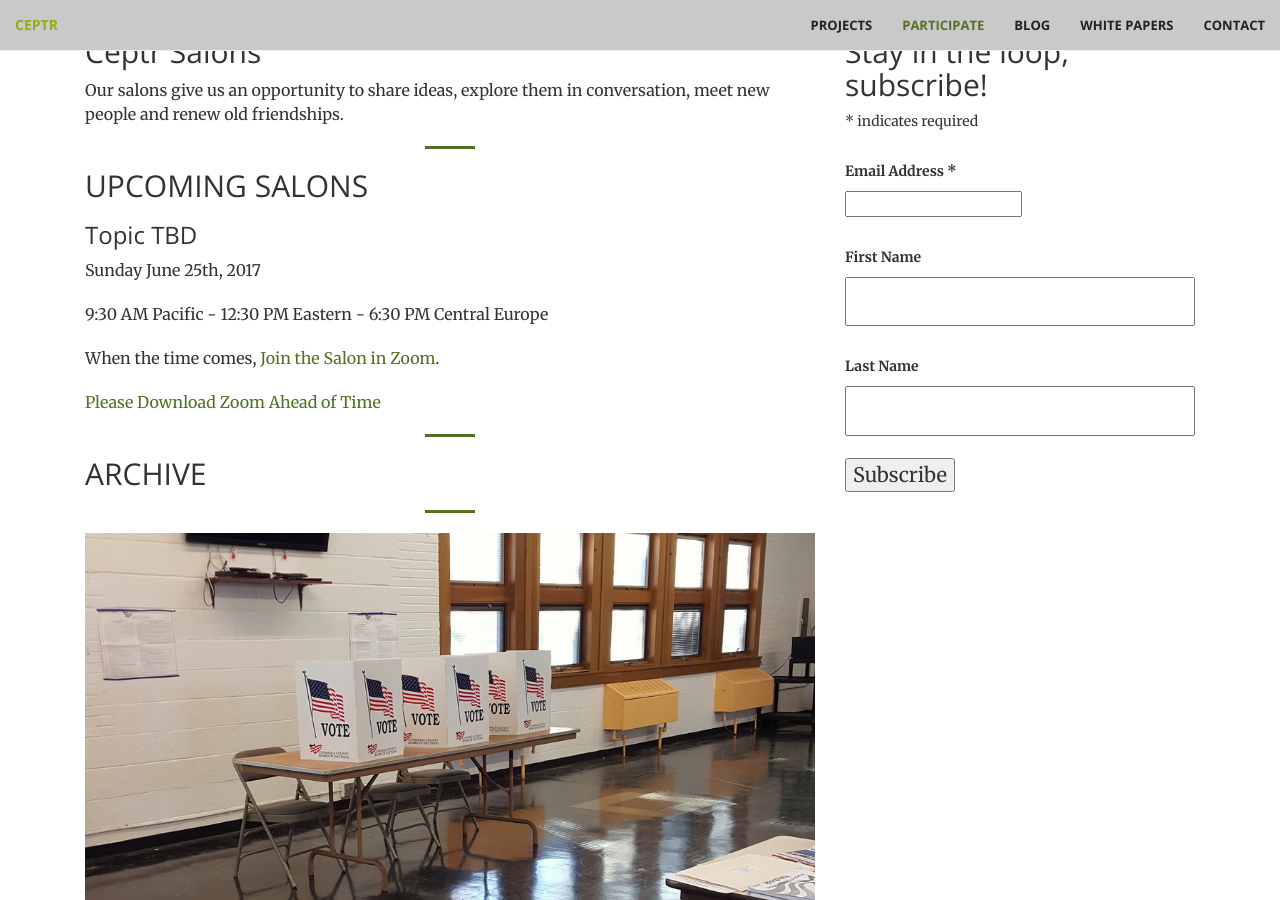
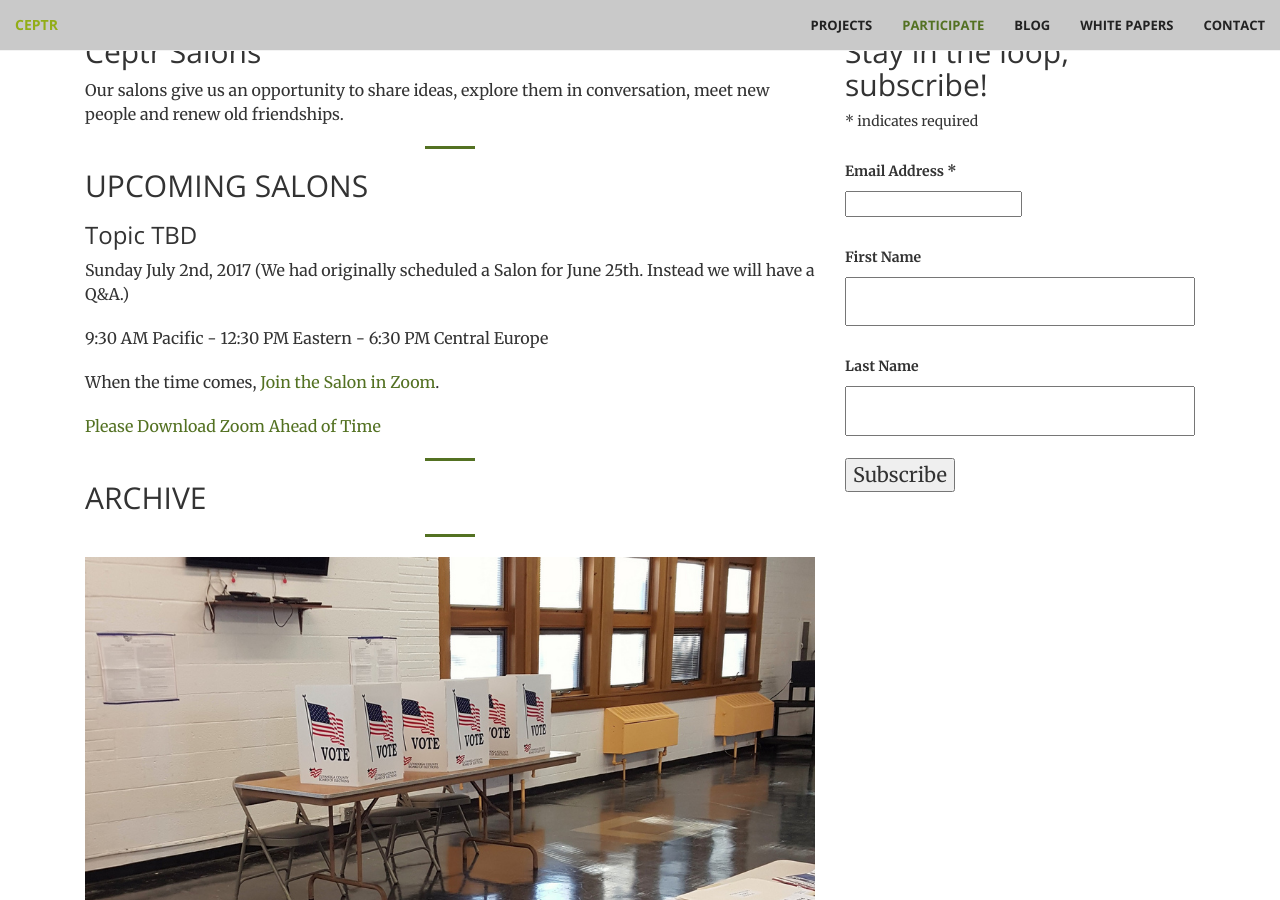
Before and after one commit to metacurrency/ceptr-org, a Jekyll site: the page built from _participate/salons.md, in a window 1280 px wide and 900 px high, scrolled down 387 px. Built offline with Jekyll 4.4.1, drawn with Linux system fonts in a browser that asks for light colours; comment, search, counter and statistics services are not loaded.

Commit message:
Update salons.md

```diff
--- a/_participate/salons.md
+++ b/_participate/salons.md
@@ -38,7 +38,7 @@ Our salons give us an opportunity to share ideas, explore them in conversation,
 
 ## UPCOMING SALONS
 ### Topic TBD
-Sunday June 25th, 2017
+Sunday July 2nd, 2017 (We had originally scheduled a Salon for June 25th. Instead we will have a Q&A.)
 
 9:30 AM Pacific - 12:30 PM Eastern - 6:30 PM Central Europe
 
```
